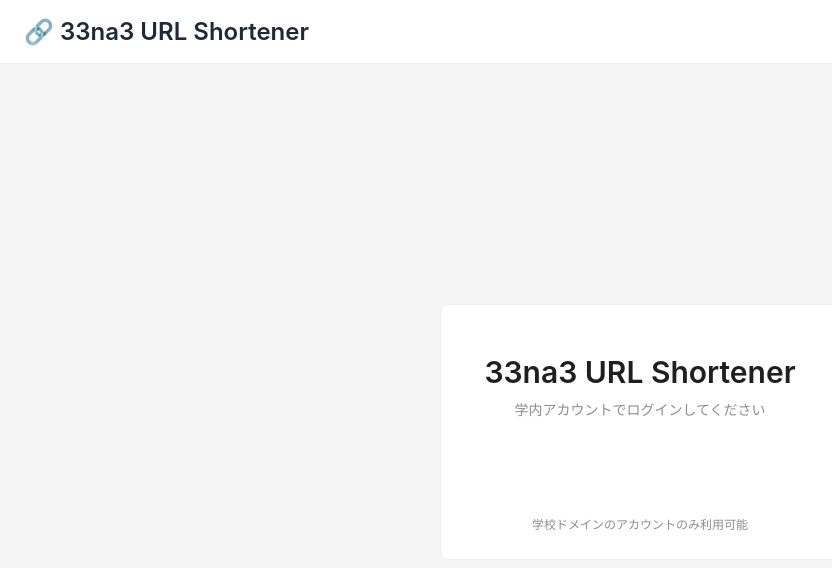
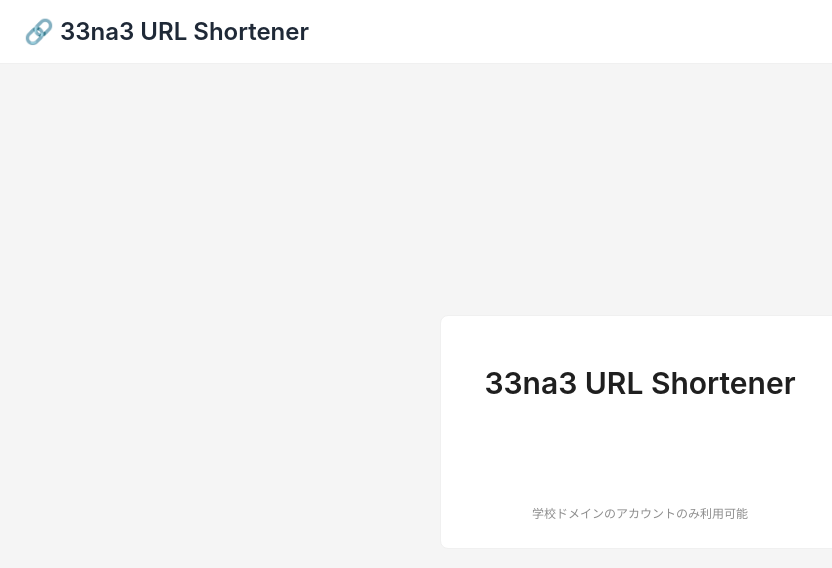
Before and after one commit to r-ca/33na3-url-shortener, a React (Vite) app in the folder frontend/: page / in a window 1280 px wide. Shown: the top 568 px of the page, without its empty margins (0-832 px from the left). Built offline with nearby package versions, Linux system fonts and the light colour scheme.

Commit message:
cleanup?

```diff
--- a/frontend/src/components/LoginPage.tsx
+++ b/frontend/src/components/LoginPage.tsx
@@ -53,9 +53,6 @@ export function LoginPage() {
             <Title level={2} style={{ marginBottom: '8px' }}>
               33na3 URL Shortener
             </Title>
-            <Text type="secondary">
-              学内アカウントでログインしてください
-            </Text>
           </div>
 
           <div
```
